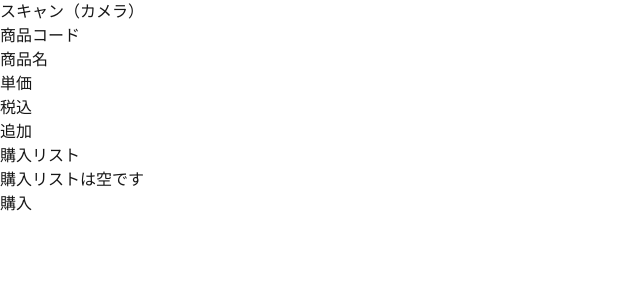
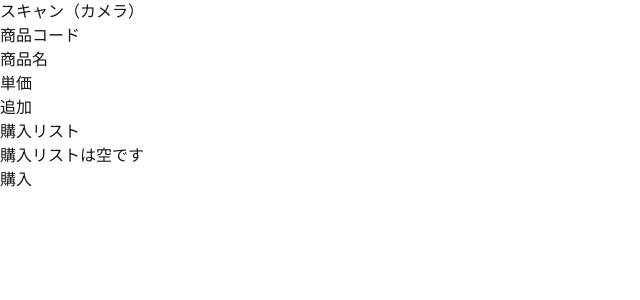
Before and after one commit to nakanohidekatsu/Step4-0_Frontend, a Next.js app: page / in a window 1280 px wide. Shown: the top 300 px of the page, without its empty margins (0-640 px from the left). Built offline with nearby package versions, Linux system fonts and the light colour scheme.

Commit message:
税込単価欄削除

```diff
--- a/src/app/page.tsx
+++ b/src/app/page.tsx
@@ -235,13 +235,6 @@ export default function Home() {
         </div>
       </div>
 
-      {/* 税込欄 */}
-      <div className="w-full max-w-xs mb-4">
-        <div className="border border-black rounded-lg py-2 px-3 text-lg text-center bg-white min-h-[2.5rem]  text-black-900">
-          {product ? `${product.PRICE_INC_TAX}円（税込）` : "税込"}
-        </div>
-      </div>
-
       {/* 追加ボタン */}
       <button
         className="
```
